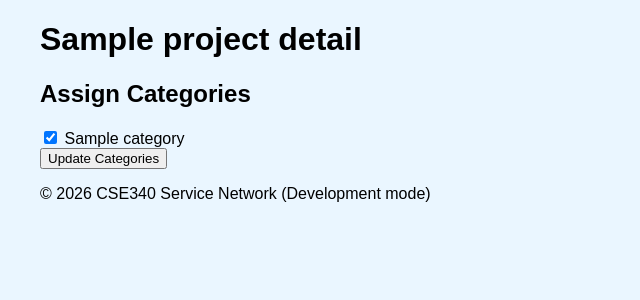
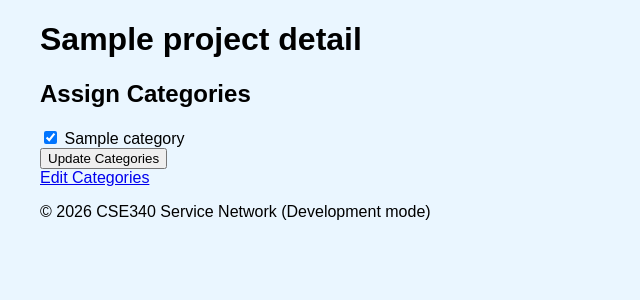
Before and after one commit to michaelsf97/cse340-course-repo, a Node server app: template src/views/assign-categories.ejs in a window 1280 px wide. Shown: the part 98-398 px from the top of the page, without its empty margins (0-640 px from the left). Run offline with Node 20, Linux system fonts and the light colour scheme; the template is opened without the code that fills it: most values are stand-ins (such as "Sample title", 1, 10 or a date in 2020).

Commit message:
assign-categories

```diff
--- a/src/views/assign-categories.ejs
+++ b/src/views/assign-categories.ejs
@@ -20,6 +20,7 @@
     </div>
     <button type="submit">Update Categories</button>
 </form>
+<a href="/assign-categories/<%= project.project_id %>">Edit Categories</a>
 </main>
 
 <%- include('partials/footer') %>
```
